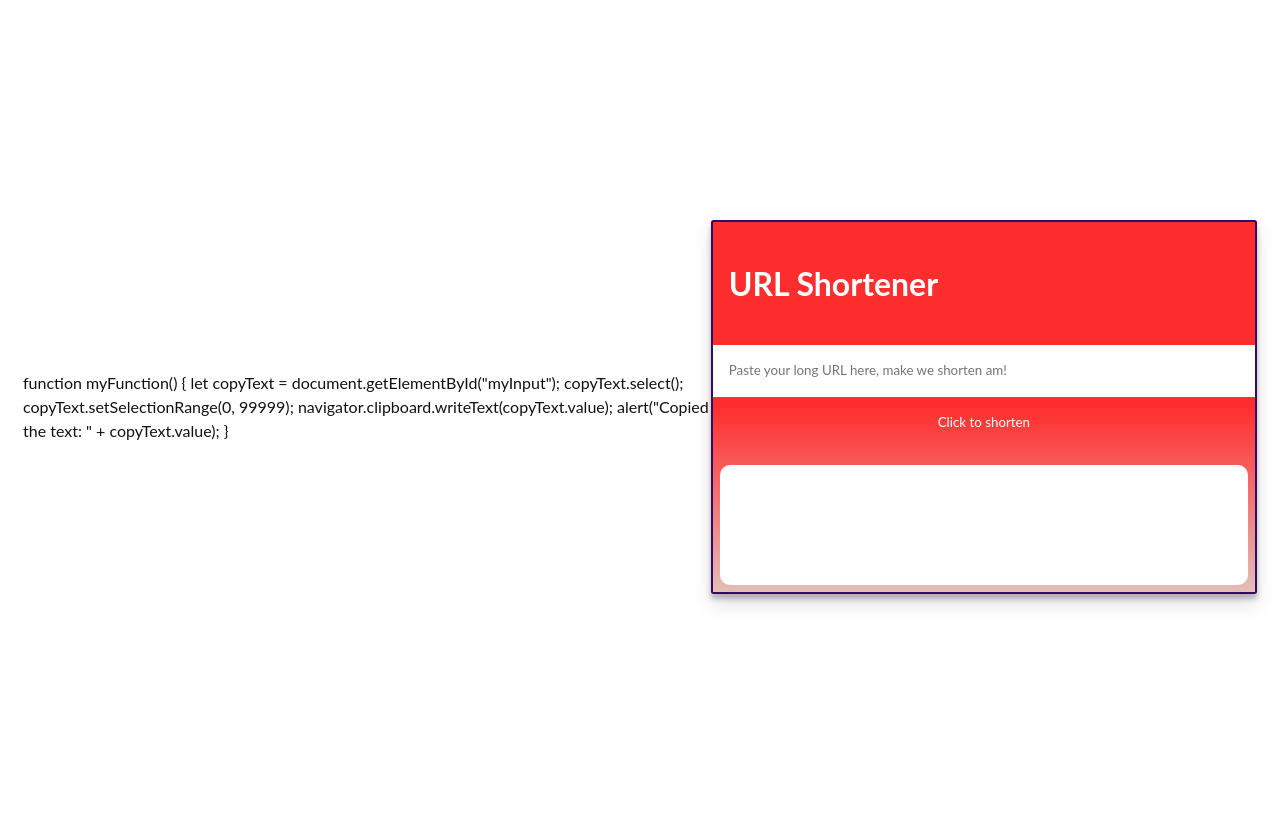
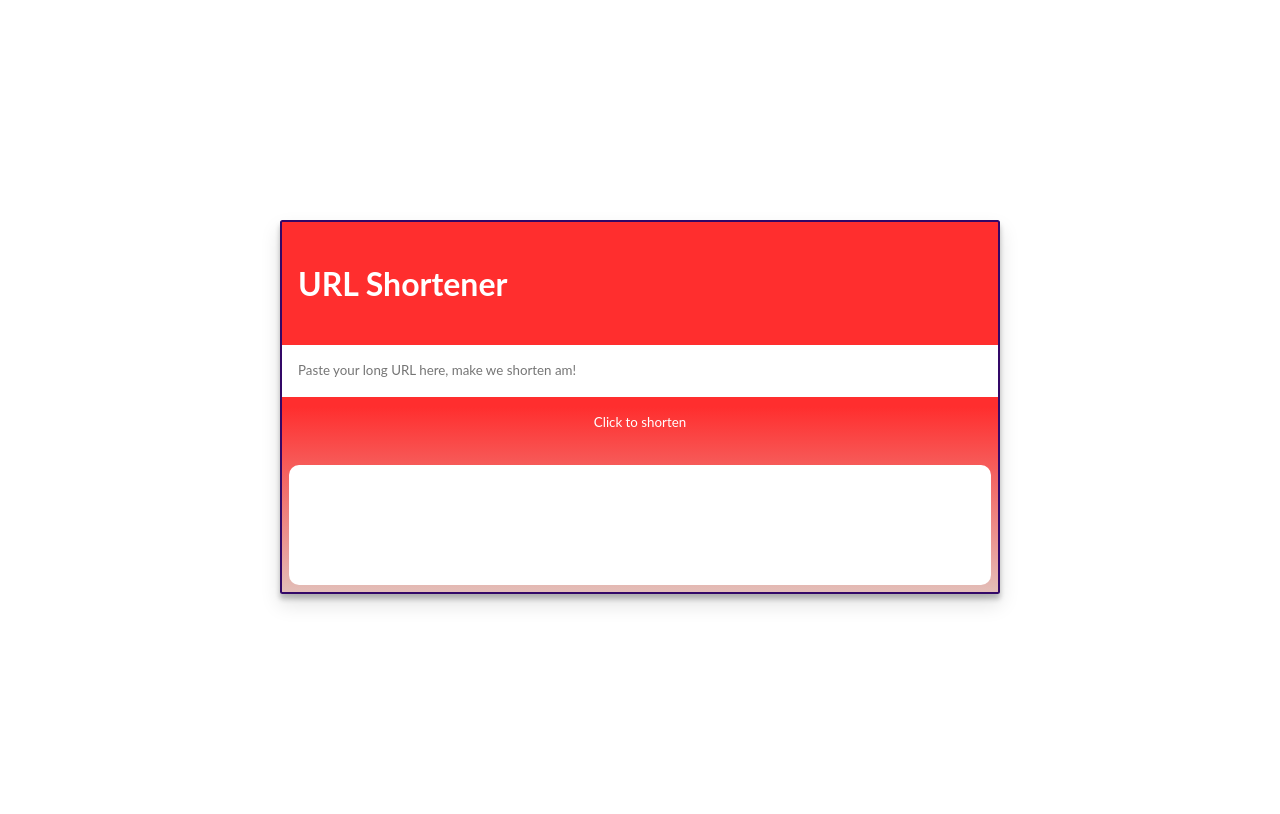
Before and after one commit to 1stFola/DjangoUrlShortner, a Django app: page / in a window 1280 px wide. Run offline with Django 4.2, Linux system fonts and the light colour scheme; some libraries are stand-ins or nearby versions.

Commit message:
make it cleaner

```diff
--- a/templates/index.html
+++ b/templates/index.html
@@ -94,19 +94,6 @@ section {
     </style>
 </head>
 
-function myFunction() {
-
-  let copyText = document.getElementById("myInput");
-
-
-  copyText.select();
-  copyText.setSelectionRange(0, 99999);
-
-
-  navigator.clipboard.writeText(copyText.value);
-
-  alert("Copied the text: " + copyText.value);
-}
 
 <main>
   <h1>URL Shortener</h1>
```
